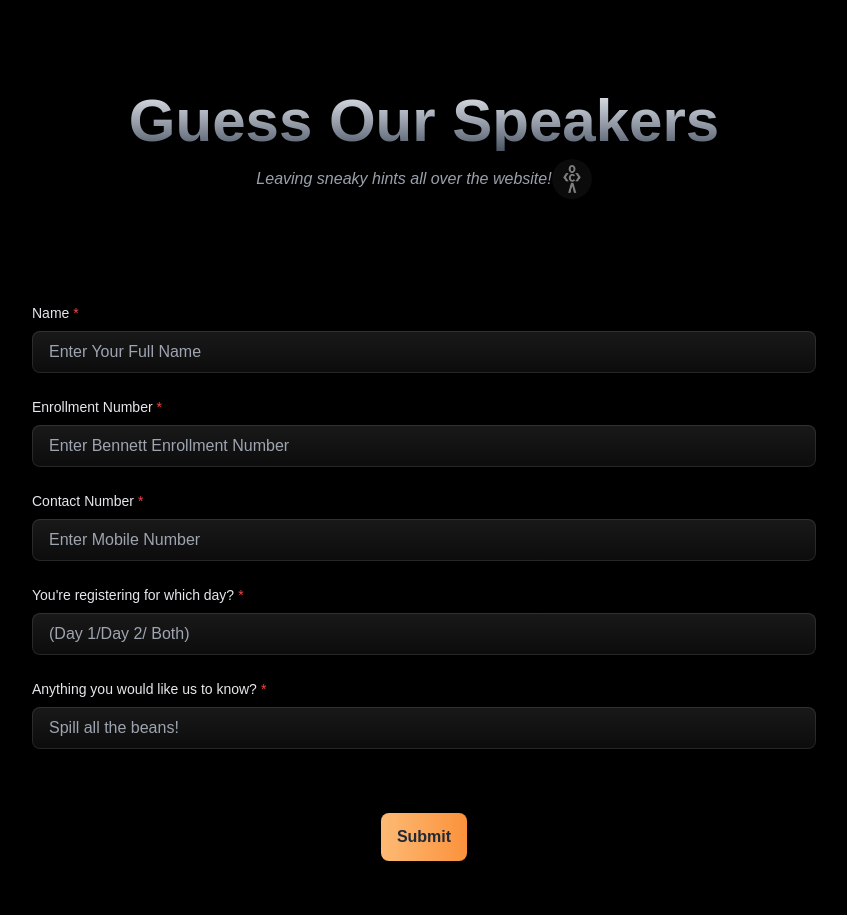
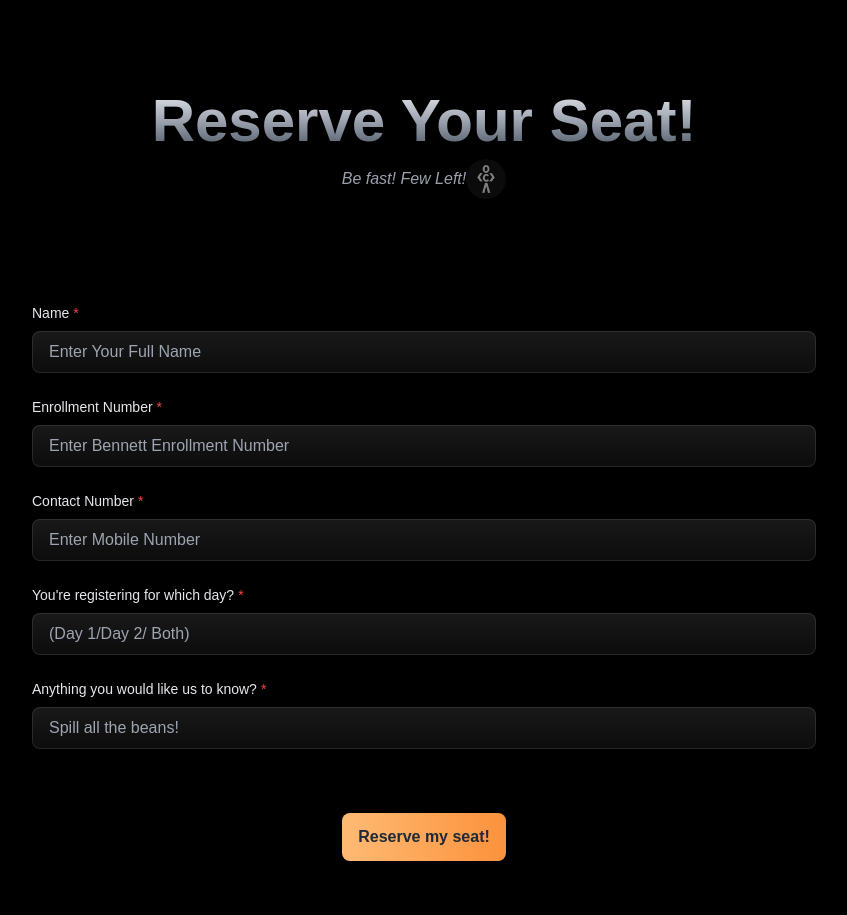
Before and after one commit to deevee47/bulletproof, a Next.js app: page / in a window 1280 px wide. Shown: the part 2037-2952 px from the top of the page, without its empty margins (216-1063 px from the left). Built offline with nearby package versions, Linux system fonts and the light colour scheme.

Commit message:
might unalive my teamates to force me making minor changes again and again

```diff
--- a/src/components/Form.tsx
+++ b/src/components/Form.tsx
@@ -194,7 +194,7 @@ const Form: React.FC<FormProps> = ({ fields, onSubmit }) => {
             isLoading={isSubmitting}
             disabled={cooldownRemaining > 0 || submissionCount >= SUBMISSION_LIMIT}
           >
-            Submit
+            Reserve my seat!
           </Button>
           {cooldownRemaining > 0 && (
             <p className="text-sm text-gray-400">
--- a/src/components/GuessSpeaker.tsx
+++ b/src/components/GuessSpeaker.tsx
@@ -17,7 +17,7 @@ const GuessSpeaker = () => {
   const handleSubmit = (formData: { [key: string]: string }) => {
     console.log('Form submitted:', formData);
   };
-  const message = "Leaving sneaky hints all over the website!";
+  const message = "Be fast! Few Left!";
 
   return (
     <div id="guess" className='relative min-h-screen flex flex-col justify-center overflow-hidden sm:mt-4 mt-0'>
@@ -25,7 +25,7 @@ const GuessSpeaker = () => {
         <div className="w-full flex flex-col items-center justify-center mb-8 sm:mb-12">
           <BoxReveal boxColor={"#fbd38d"} duration={0.5}>
             <h1 className="text-3xl sm:text-4xl md:text-5xl lg:text-6xl font-semibold text-center bg-clip-text text-transparent bg-gradient-to-b from-gray-200 via-gray-400 to-gray-600">
-              Guess Our Speakers
+              Reserve Your Seat!
             </h1>
           </BoxReveal>
           <h3 className='text-gray-400 pt-2 italic flex items-center justify-center animate-pulse'>{message} <Image className='animate-pulse rounded-full opacity-50' src="/blacklogo.jpg" width={40} height={40} alt="Guess!" /></h3>
```
